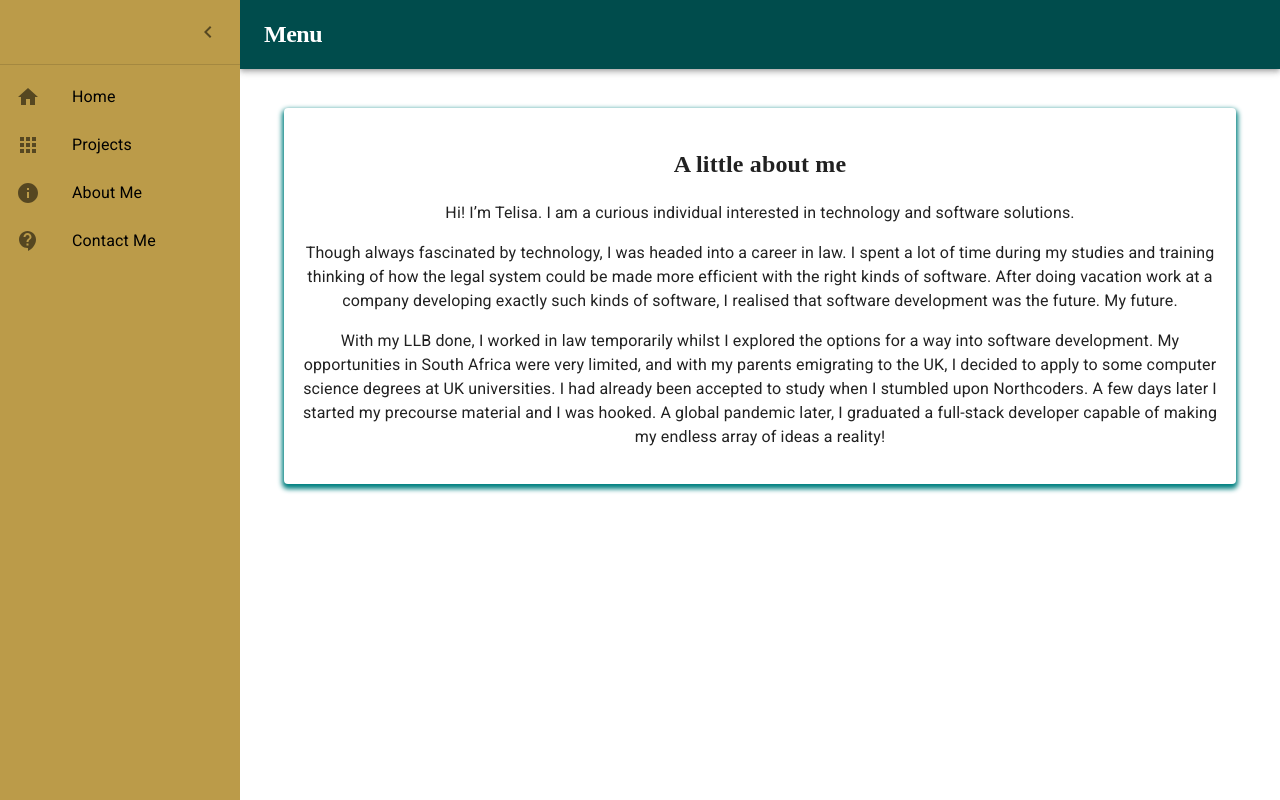
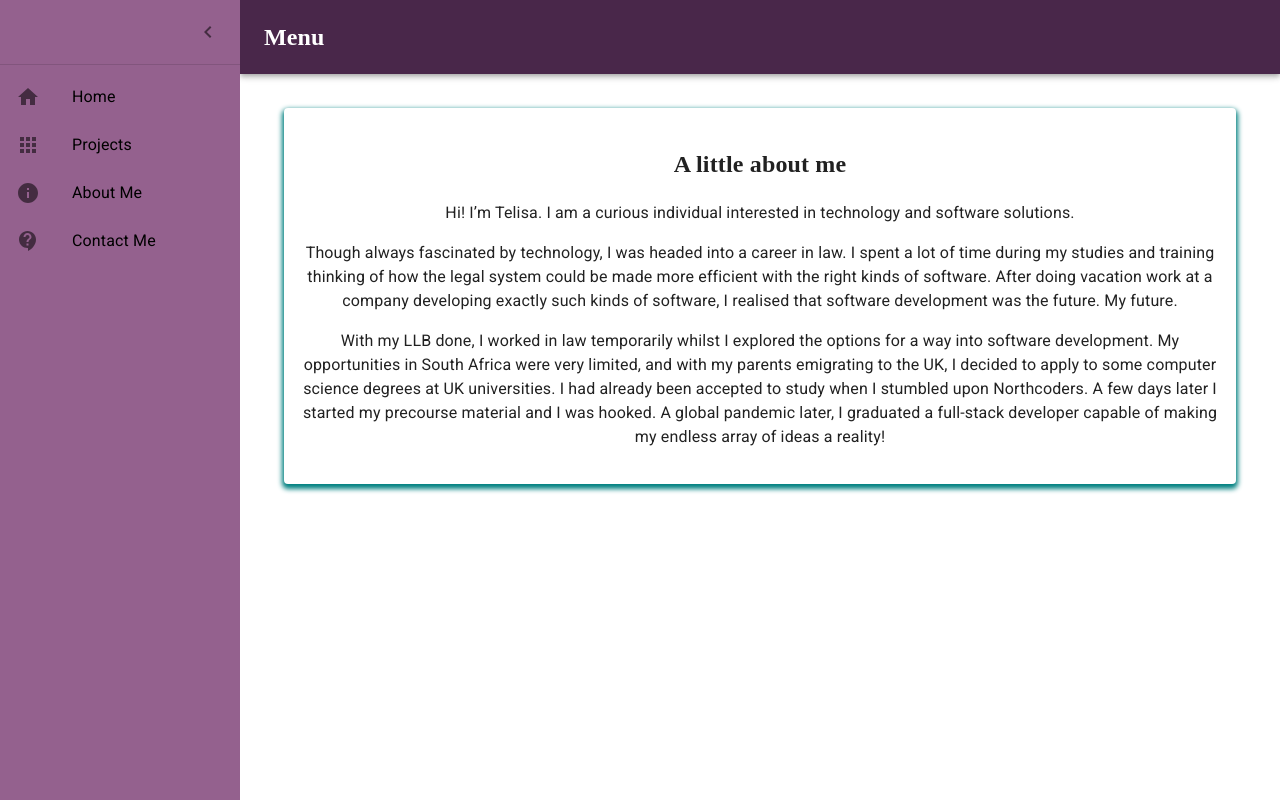
Before and after one commit to BitterBlue22/porftfolio-site, a React (Create React App) app in the folder portfolio-site/: page /about-me in a window 1280 px wide. Both pictures are taken after a click on the button "open drawer". Built offline with nearby package versions, Linux system fonts and the light colour scheme; a web font is replaced by a local one.

Commit message:
updates color scheme

```diff
--- a/portfolio-site/src/components/re-useable/Form.jsx
+++ b/portfolio-site/src/components/re-useable/Form.jsx
@@ -1,14 +1,14 @@
-import React, { useState } from "react";
+import React from "react";
 import TextField from "@material-ui/core/TextField";
 import { styled } from "@material-ui/core/styles";
 import { Button, Grid } from "@material-ui/core";
 
 const StyledTextField = styled(TextField)({
   background: "white",
-  border: 0,
-  borderRadius: 3,
 
-  boxShadow: "0 3px 5px 2px #004c4c",
+  borderRadius: "3px",
+
+  boxShadow: "0 3px 5px 2px #49274A",
   color: "white",
   margin: "1ch",
   width: "100%",
@@ -16,16 +16,18 @@ const StyledTextField = styled(TextField)({
 });
 
 const StyledButton = styled(Button)({
-  background: "#66b2b2",
+  background: "#94618E",
   border: 0,
   borderRadius: 3,
-  boxShadow: "0 3px 5px 2px #004c4c",
+  boxShadow: "0 3px 5px 2px #49274A",
   color: "white",
   height: 48,
   padding: "0 30px",
   margin: "10px",
   "&:hover": {
-    background: "	#008080",
+    background: "	#49274A",
+    borderRadius: 3,
+    boxShadow: "0 3px 5px 2px #94618E",
   },
 });
 
--- a/portfolio-site/src/components/re-useable/Navigation.jsx
+++ b/portfolio-site/src/components/re-useable/Navigation.jsx
@@ -6,7 +6,7 @@ import CssBaseline from "@material-ui/core/CssBaseline";
 import AppBar from "@material-ui/core/AppBar";
 import Toolbar from "@material-ui/core/Toolbar";
 import List from "@material-ui/core/List";
-import Typography from "@material-ui/core/Typography";
+
 import Divider from "@material-ui/core/Divider";
 import IconButton from "@material-ui/core/IconButton";
 import MenuIcon from "@material-ui/icons/Menu";
@@ -30,7 +30,7 @@ const drawerWidth = 240;
 const useStyles = makeStyles((theme) => ({
   root: {
     display: "flex",
-    backgroundColor: "#ffffff",
+    backgroundColor: "#FFFFFF",
     width: "100%",
     height: "100%",
     position: "fixed",
@@ -41,7 +41,7 @@ const useStyles = makeStyles((theme) => ({
       easing: theme.transitions.easing.sharp,
       duration: theme.transitions.duration.leavingScreen,
     }),
-    backgroundColor: "#004c4c",
+    backgroundColor: "#49274A",
   },
   appBarShift: {
     width: `calc(100% - ${drawerWidth}px)`,
@@ -66,7 +66,7 @@ const useStyles = makeStyles((theme) => ({
     width: drawerWidth,
 
     border: "none",
-    backgroundColor: "#bb9b49 ",
+    backgroundColor: "#94618E",
   },
   drawerHeader: {
     display: "flex",
@@ -125,9 +125,8 @@ export default function PersistentDrawerLeft() {
           >
             <MenuIcon />
           </IconButton>
-          <Typography variant="h2" noWrap>
-            <h2>Menu</h2>
-          </Typography>
+
+          <h2>Menu</h2>
         </Toolbar>
       </AppBar>
       <Drawer
@@ -139,7 +138,7 @@ export default function PersistentDrawerLeft() {
           paper: classes.drawerPaper,
         }}
       >
-        <div className={classes.drawerHeader}>
+        <header className={classes.drawerHeader}>
           <IconButton onClick={handleDrawerClose}>
             {theme.direction === "ltr" ? (
               <ChevronLeftIcon />
@@ -147,7 +146,7 @@ export default function PersistentDrawerLeft() {
               <ChevronRightIcon />
             )}
           </IconButton>
-        </div>
+        </header>
         <Divider />
         <List>
           <Link to="Home" className="link">
@@ -155,7 +154,7 @@ export default function PersistentDrawerLeft() {
               <ListItemIcon>
                 <HomeIcon />
               </ListItemIcon>
-              <ListItemText primary="Home" className="list-item-text" />
+              <ListItemText primary="Home" />
             </ListItem>
           </Link>
           <Link to="projects" className="link">
@@ -163,7 +162,7 @@ export default function PersistentDrawerLeft() {
               <ListItemIcon>
                 <AppsIcon />
               </ListItemIcon>
-              <ListItemText primary="Projects" className="list-item-text" />
+              <ListItemText primary="Projects" />
             </ListItem>
           </Link>
           <Link to="about-me" className="link">
@@ -171,7 +170,7 @@ export default function PersistentDrawerLeft() {
               <ListItemIcon>
                 <InfoIcon />
               </ListItemIcon>
-              <ListItemText primary="About Me" className="list-item-text" />
+              <ListItemText primary="About Me" />
             </ListItem>
           </Link>
           <Link to="contact-me" className="link">
@@ -179,7 +178,7 @@ export default function PersistentDrawerLeft() {
               <ListItemIcon>
                 <ContactSupportIcon />
               </ListItemIcon>
-              <ListItemText primary="Contact Me" className="list-item-text" />
+              <ListItemText primary="Contact Me" />
             </ListItem>
           </Link>
         </List>
```
